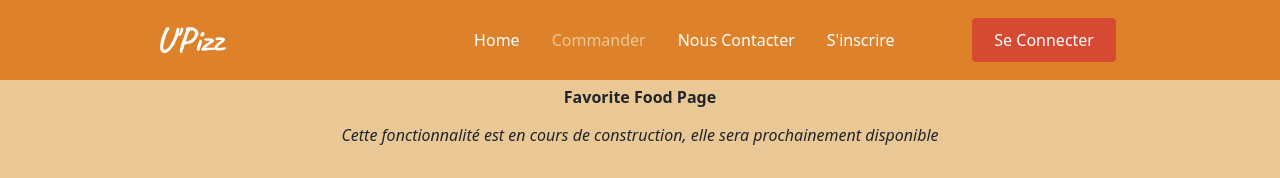
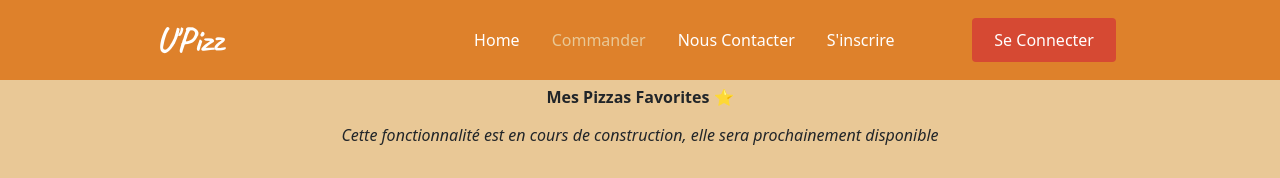
Before and after one commit to WildCodeSchool/lyon-js-react-march21-g1-p2, a React (Create React App) app: page /order/fav-pizza in a window 1280 px wide. Shown: the top 178 px of the page. Built offline with nearby package versions, Linux system fonts and the light colour scheme; no server answers.

Commit message:
favorite food page translated in french

```diff
--- a/src/screens/FavoriteFoodPage.js
+++ b/src/screens/FavoriteFoodPage.js
@@ -3,7 +3,7 @@ import UnderConstruction from '../components/UnderConstruction';
 export default function FavoriteFoodPage() {
   return (
     <div className="text-center">
-      <h1 className="font-bold m-2 text-center">Favorite Food Page</h1>
+      <h1 className="font-bold m-2 text-center">Mes Pizzas Favorites ⭐️</h1>
       <UnderConstruction />
     </div>
   );
```
